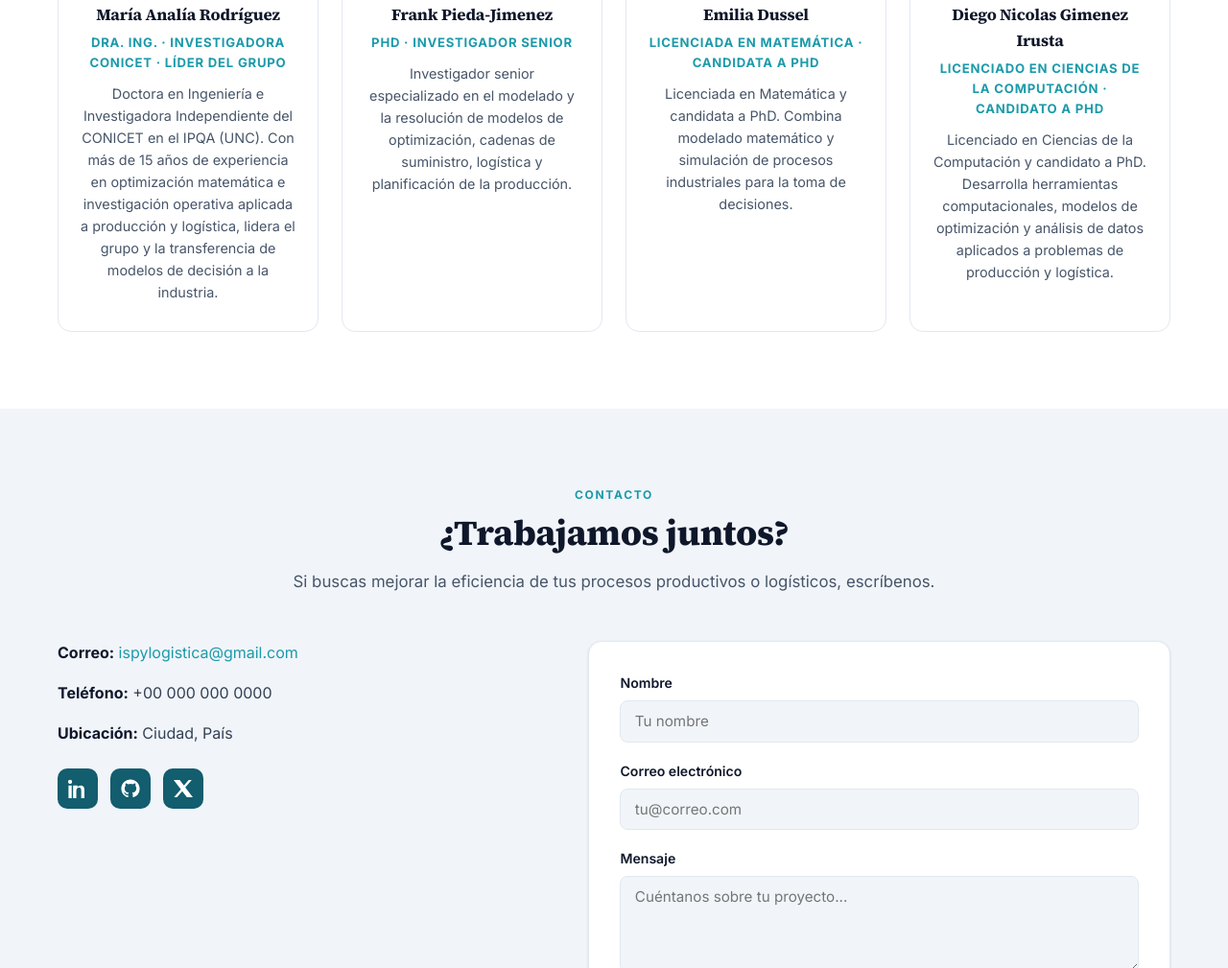
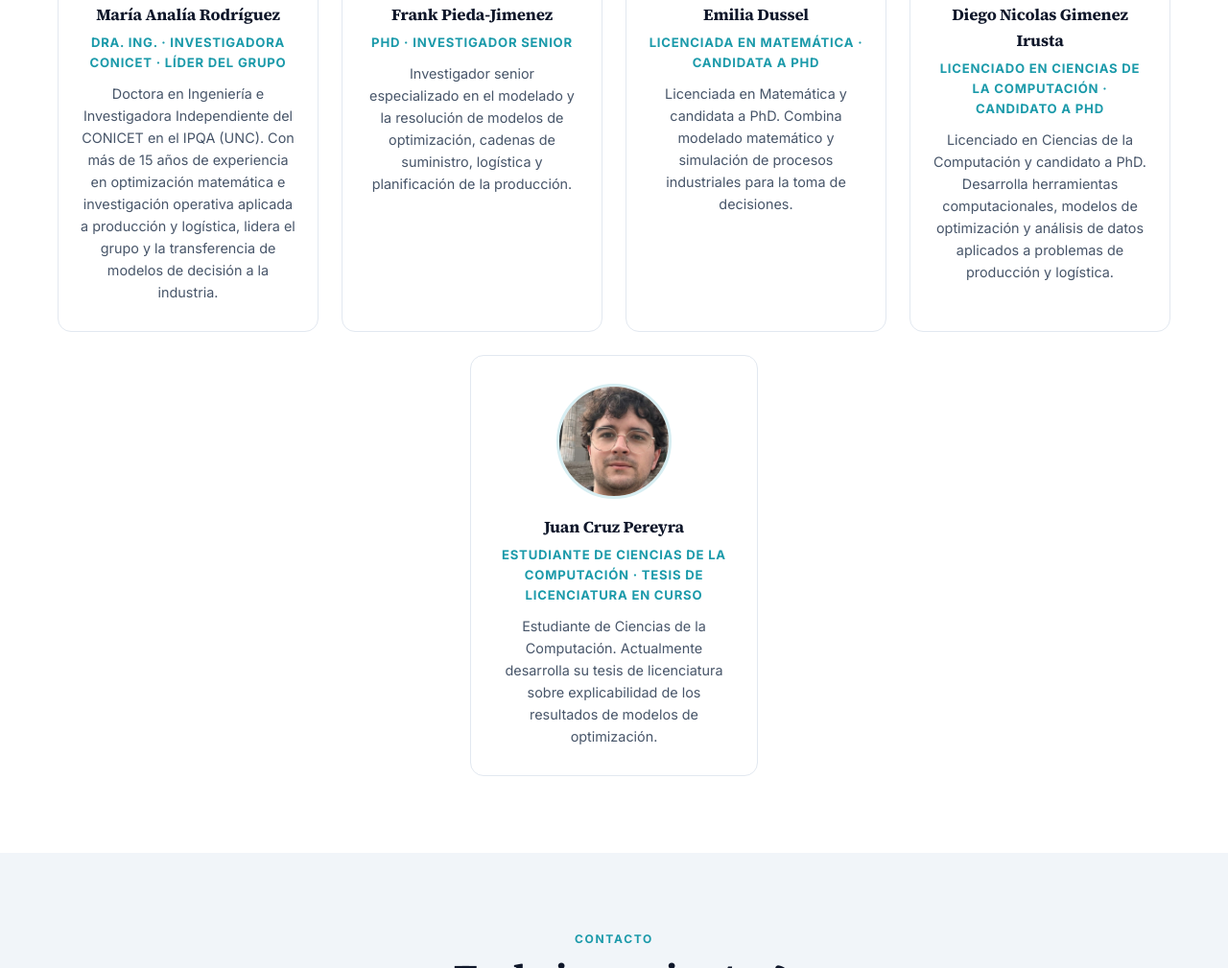
Before and after one commit to diegogimenez04/ispl, a website: page index.html in a window 1280 px wide. Shown: the part 4006-5015 px from the top of the page at 96% size. Drawn offline with Linux system fonts and the light colour scheme.

Commit message:
Equipo: agrega a Juan Cruz Pereyra (5.o integrante) + avatar optimizado + layout centrado para 5 tarjetas

```diff
--- a/css/styles.css
+++ b/css/styles.css
@@ -474,12 +474,15 @@ a {
 /* ---------- Team ---------- */
 
 .team-grid {
-  display: grid;
-  grid-template-columns: repeat(4, 1fr);
+  display: flex;
+  flex-wrap: wrap;
+  justify-content: center;
   gap: 1.5rem;
 }
 
 .member {
+  flex: 1 1 240px;
+  max-width: 300px;
   text-align: center;
   background: var(--white);
   border: 1px solid var(--slate-200);
@@ -695,9 +698,6 @@ a {
   .cards-grid {
     grid-template-columns: repeat(2, 1fr);
   }
-  .team-grid {
-    grid-template-columns: repeat(2, 1fr);
-  }
 }
 
 @media (max-width: 860px) {
@@ -774,9 +774,6 @@ a {
     display: none;
   }
   .cards-grid {
-    grid-template-columns: 1fr;
-  }
-  .team-grid {
     grid-template-columns: 1fr;
   }
   .about-stats {
--- a/index.html
+++ b/index.html
@@ -252,6 +252,14 @@
             <p class="member-role" data-i18n="team.role4">Licenciado en Ciencias de la Computación · Candidato a PhD</p>
             <p class="member-bio" data-i18n="team.bio4">Licenciado en Ciencias de la Computación y candidato a PhD. Desarrolla herramientas computacionales, modelos de optimización y análisis de datos aplicados a problemas de producción y logística.</p>
           </article>
+          <article class="member">
+            <div class="member-avatar">
+              <img src="assets/avatars/juancruz.jpg" alt="Fotografía de Juan Cruz Pereyra">
+            </div>
+            <h3>Juan Cruz Pereyra</h3>
+            <p class="member-role" data-i18n="team.role5">Estudiante de Ciencias de la Computación · Tesis de licenciatura en curso</p>
+            <p class="member-bio" data-i18n="team.bio5">Estudiante de Ciencias de la Computación. Actualmente desarrolla su tesis de licenciatura sobre explicabilidad de los resultados de modelos de optimización.</p>
+          </article>
         </div>
       </div>
     </section>
--- a/js/main.js
+++ b/js/main.js
@@ -69,6 +69,8 @@
       "team.bio3": "Licenciada en Matemática y candidata a PhD. Combina modelado matemático y simulación de procesos industriales para la toma de decisiones.",
       "team.role4": "Licenciado en Ciencias de la Computación · Candidato a PhD",
       "team.bio4": "Licenciado en Ciencias de la Computación y candidato a PhD. Desarrolla herramientas computacionales, modelos de optimización y análisis de datos aplicados a problemas de producción y logística.",
+      "team.role5": "Estudiante de Ciencias de la Computación · Tesis de licenciatura en curso",
+      "team.bio5": "Estudiante de Ciencias de la Computación. Actualmente desarrolla su tesis de licenciatura sobre explicabilidad de los resultados de modelos de optimización.",
 
       "contact.label": "Contacto",
       "contact.title": "¿Trabajamos juntos?",
@@ -169,6 +171,8 @@
       "team.bio3": "Holds a B.Sc. in Mathematics and is a PhD candidate, combining mathematical modeling and simulation of industrial processes for decision-making.",
       "team.role4": "B.Sc. in Computer Science · PhD candidate",
       "team.bio4": "Holds a B.Sc. in Computer Science and is a PhD candidate, building computational tools, optimization models, and data analytics applied to production and logistics problems.",
+      "team.role5": "Computer Science student · Bachelor's thesis in progress",
+      "team.bio5": "Computer Science student currently working on his bachelor's thesis on explainability of optimization model results.",
 
       "contact.label": "Contact",
       "contact.title": "Shall we work together?",
```
Also changed, not shown: assets/avatars/juancruz.jpg (added).
